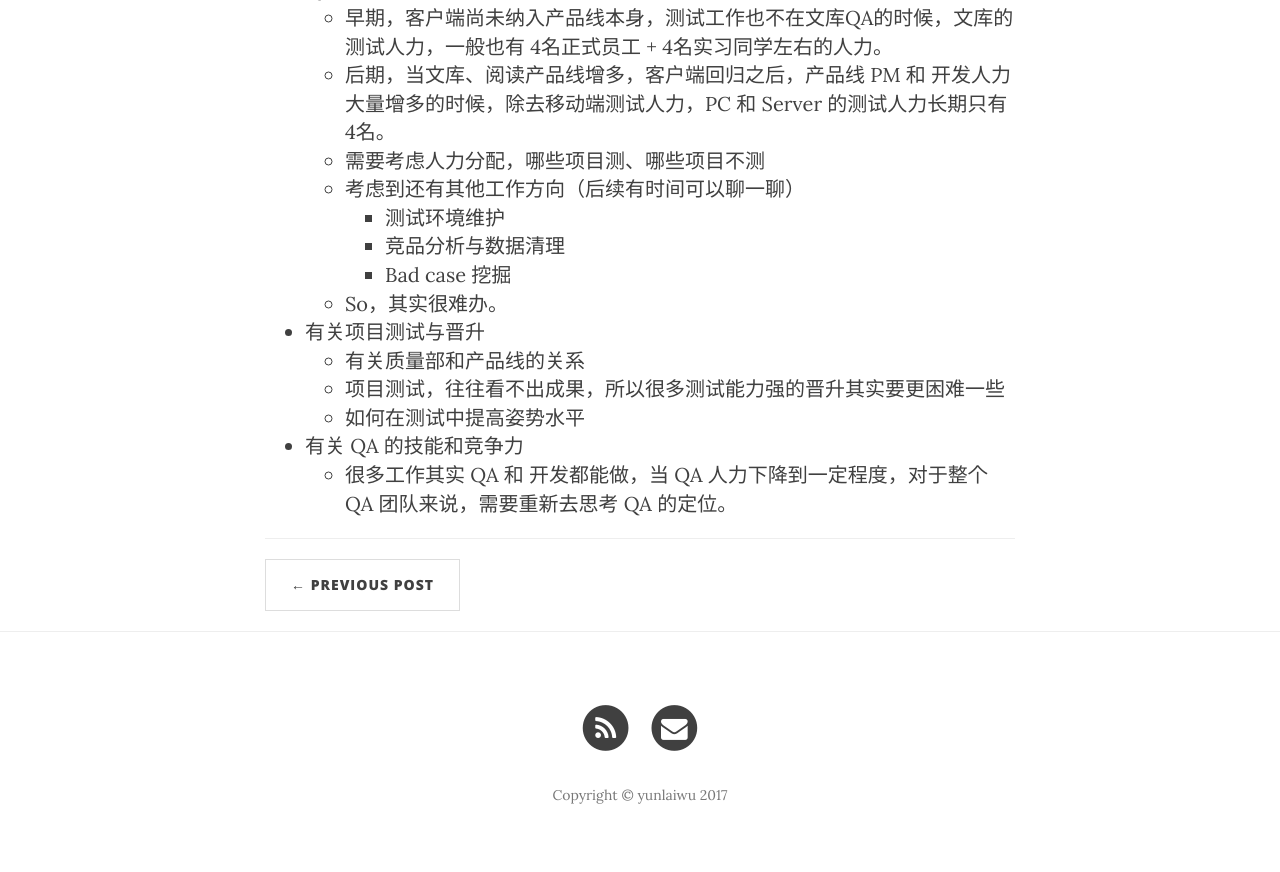
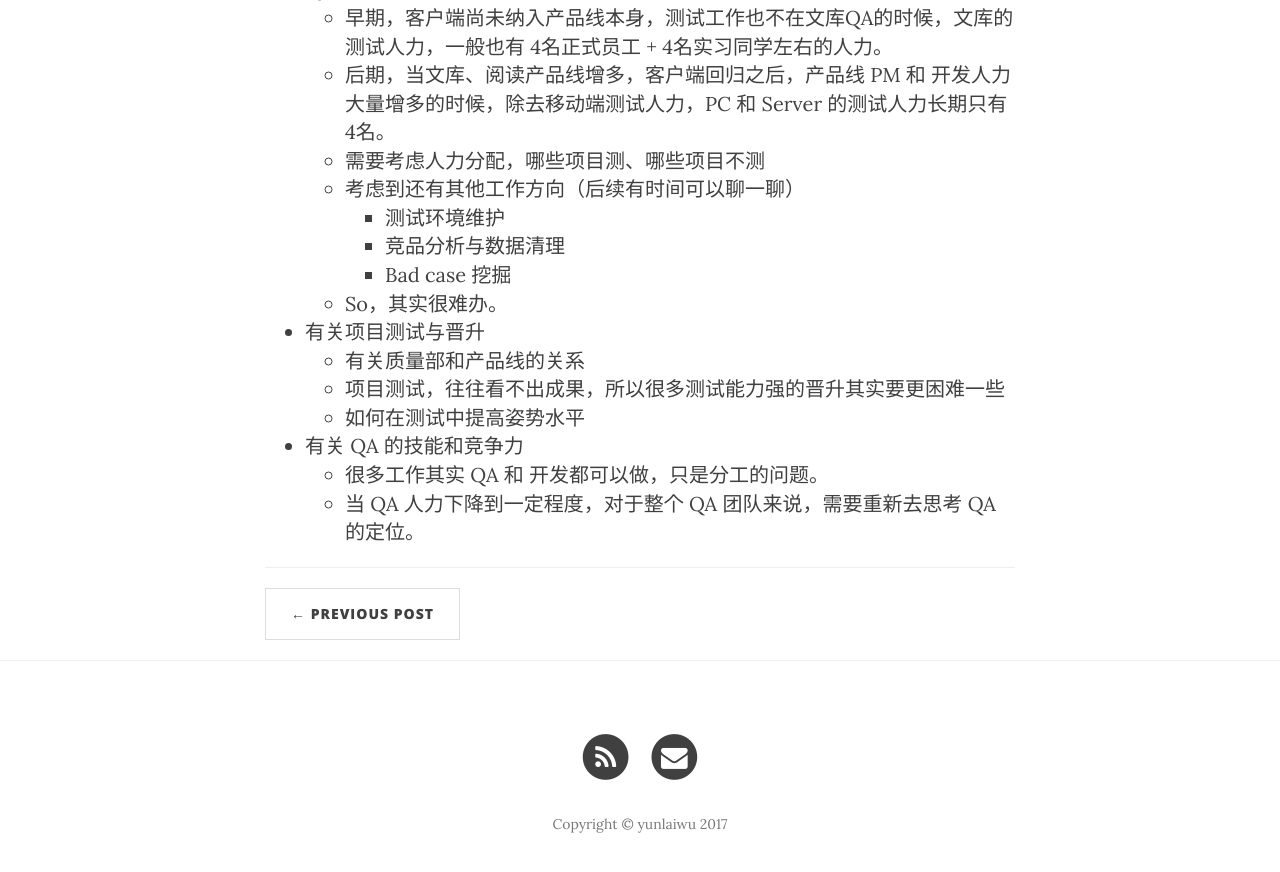
Before and after one commit to lizouzt/blog, a Jekyll site: the page built from _posts/2017-01-22-How Qa Test In Wenku.markdown, in a window 1280 px wide and 900 px high, scrolled down 5611 px. Shown: the top 872 px of the window. Built offline with Jekyll 4.4.1, drawn with Linux system fonts in a browser that asks for light colours; nearby versions of some CDN libraries; comment, search, counter and statistics services are not loaded.

Commit message:
样式调整

```diff
--- a/_posts/2017-01-22-How Qa Test In Wenku.markdown
+++ b/_posts/2017-01-22-How Qa Test In Wenku.markdown
@@ -216,4 +216,5 @@
 	* 如何在测试中提高姿势水平
 
 * 有关 QA 的技能和竞争力
-	* 很多工作其实 QA 和 开发都能做，当 QA 人力下降到一定程度，对于整个 QA 团队来说，需要重新去思考 QA 的定位。
+	* 很多工作其实 QA 和 开发都可以做，只是分工的问题。
+	* 当 QA 人力下降到一定程度，对于整个 QA 团队来说，需要重新去思考 QA 的定位。
```
